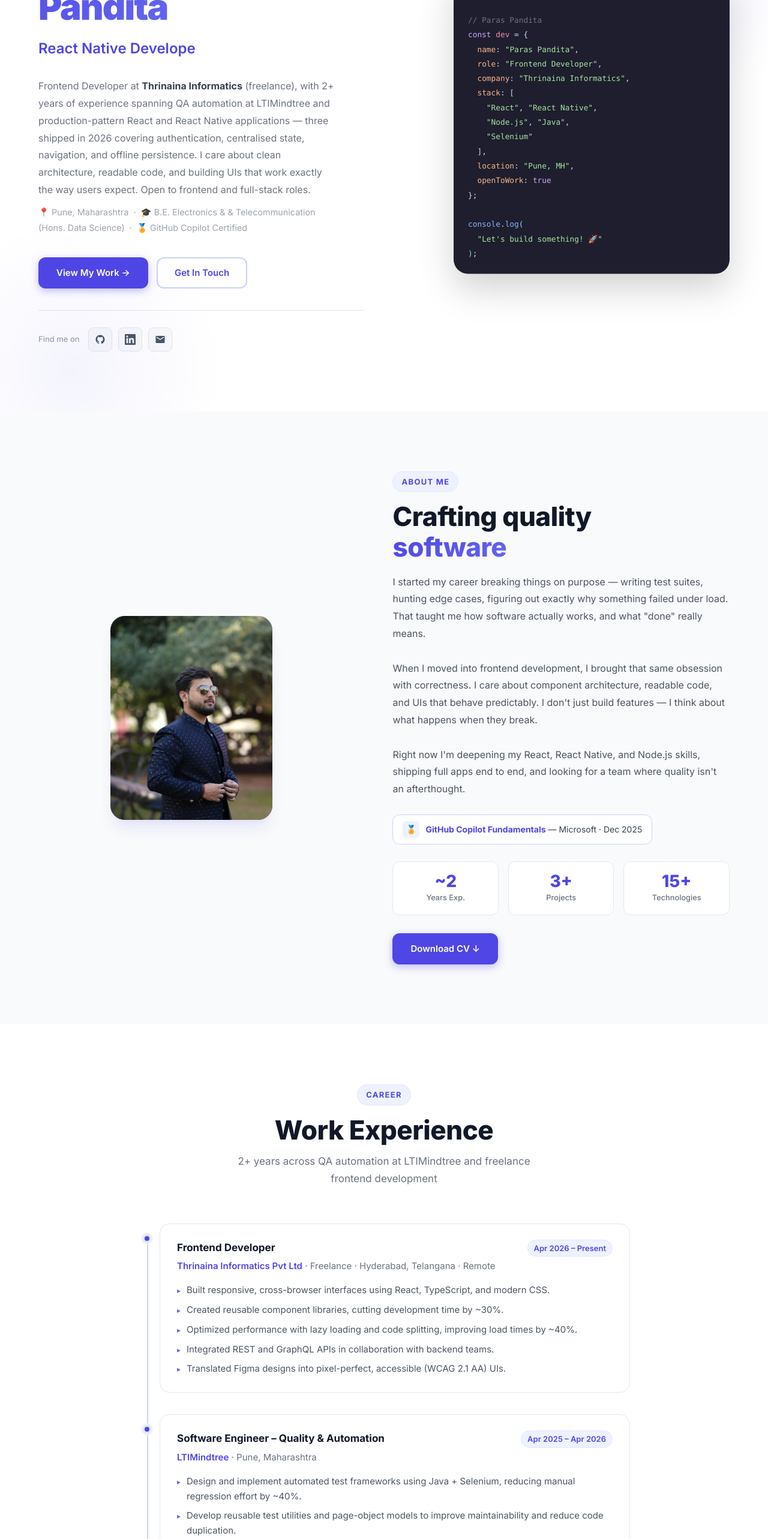
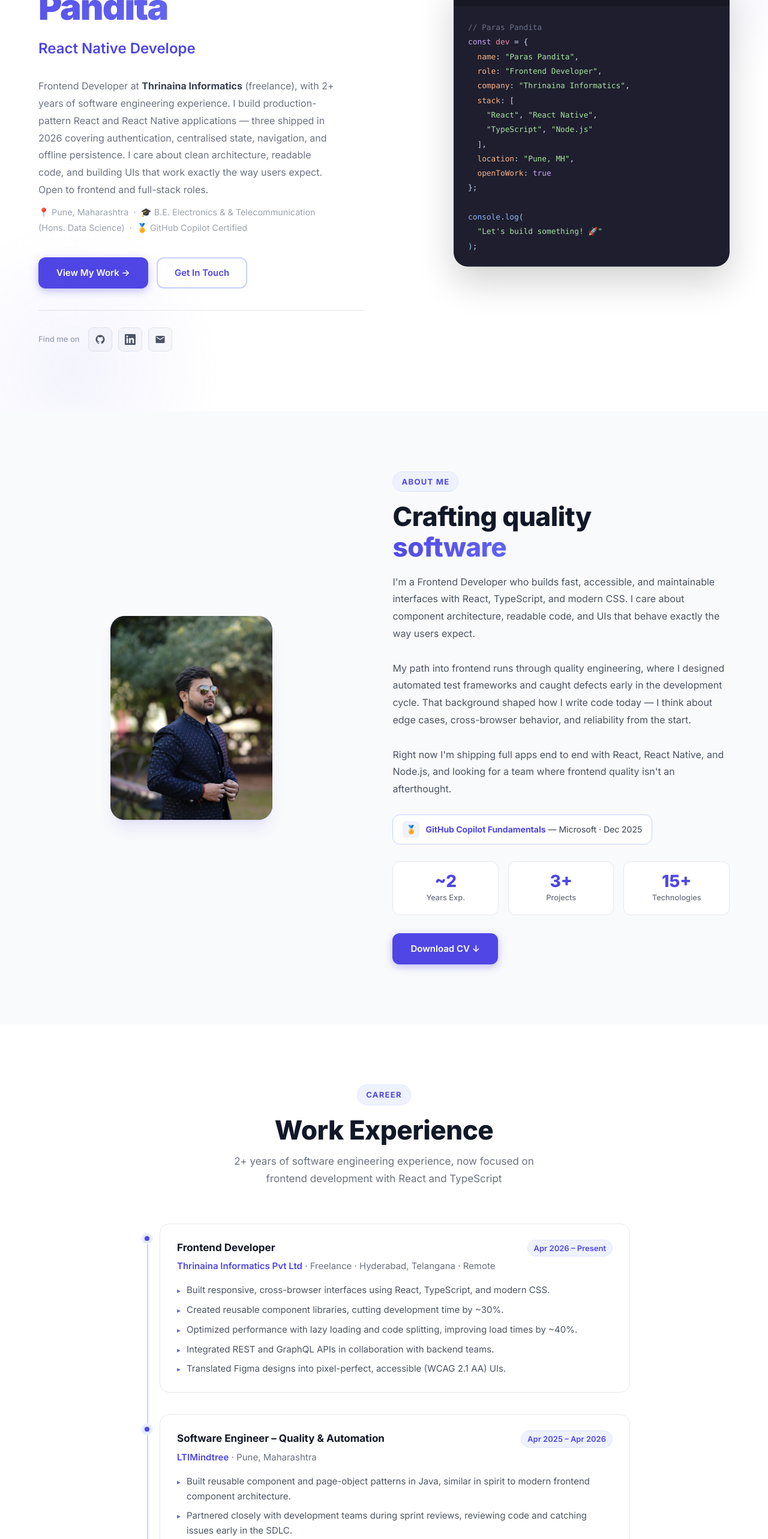
Before and after one commit to Paras-pp/Portfolio, a React (Vite) app in the folder client/: page / in a window 1280 px wide. Shown: the part 220-2786 px from the top of the page at 60% size. Built offline with nearby package versions, Linux system fonts and the light colour scheme.

Commit message:
Shift copy to lead with frontend development, de-emphasize QA framing (#3)

```diff
--- a/client/src/components/About.jsx
+++ b/client/src/components/About.jsx
@@ -53,16 +53,17 @@
             </h2>
 
             <p className="about-bio">
-              I started my career breaking things on purpose — writing test suites, hunting edge cases, figuring out
-              exactly why something failed under load. That taught me how software actually works, and what
-              "done" really means.
+              I'm a Frontend Developer who builds fast, accessible, and maintainable interfaces with
+              React, TypeScript, and modern CSS. I care about component architecture, readable code, and
+              UIs that behave exactly the way users expect.
               <br /><br />
-              When I moved into frontend development, I brought that same obsession with correctness.
-              I care about component architecture, readable code, and UIs that behave predictably.
-              I don't just build features — I think about what happens when they break.
+              My path into frontend runs through quality engineering, where I designed automated test
+              frameworks and caught defects early in the development cycle. That background shaped how I
+              write code today — I think about edge cases, cross-browser behavior, and reliability from
+              the start.
               <br /><br />
-              Right now I'm deepening my React, React Native, and Node.js skills, shipping full apps end to
-              end, and looking for a team where quality isn't an afterthought.
+              Right now I'm shipping full apps end to end with React, React Native, and Node.js, and
+              looking for a team where frontend quality isn't an afterthought.
             </p>
 
             <div className="cert-badge">
--- a/client/src/components/Contact.jsx
+++ b/client/src/components/Contact.jsx
@@ -39,8 +39,8 @@
               <span className="gradient-text">together</span>
             </h2>
             <p className="contact-text">
-              I'm available for immediate joining and open to frontend developer,
-              full-stack, and QA automation roles. Let's connect!
+              I'm available for immediate joining and open to frontend developer
+              and full-stack roles. Let's connect!
             </p>
 
             <div className="contact-items">
--- a/client/src/components/Experience.jsx
+++ b/client/src/components/Experience.jsx
@@ -20,10 +20,9 @@
     company: 'LTIMindtree',
     period: 'Apr 2025 – Apr 2026',
     bullets: [
-      'Design and implement automated test frameworks using Java + Selenium, reducing manual regression effort by ~40%.',
-      'Develop reusable test utilities and page-object models to improve maintainability and reduce code duplication.',
-      'Collaborate with development teams during sprint reviews to identify defects early in the SDLC.',
-      'Leverage GitHub Copilot to accelerate test script development and enforce coding standards across the QA codebase.',
+      'Built reusable component and page-object patterns in Java, similar in spirit to modern frontend component architecture.',
+      'Partnered closely with development teams during sprint reviews, reviewing code and catching issues early in the SDLC.',
+      'Used GitHub Copilot to accelerate tooling development and enforce coding standards across the codebase.',
     ],
   },
   {
@@ -31,10 +30,8 @@
     company: 'LTIMindtree',
     period: 'Nov 2024 – Apr 2025',
     bullets: [
-      'Validated end-to-end application functionality across web and API layers; maintained defect logs in JIRA.',
-      'Actively participated in test planning, test case design, and sprint retrospectives in an Agile environment.',
-      'Contributed to knowledge-sharing sessions on automation frameworks, elevating team capability.',
-      'Maintained high quality standards through systematic regression and sanity test cycles before each release.',
+      'Validated end-to-end application functionality across web and API layers, working closely with engineering teams to resolve issues.',
+      'Participated in sprint planning and retrospectives within an Agile/Scrum workflow.',
     ],
   },
   {
@@ -42,9 +39,7 @@
     company: 'LTIMindtree',
     period: 'Aug 2024 – Nov 2024',
     bullets: [
-      'Completed structured training in Java, Selenium, and software testing methodologies within SDLC/STLC frameworks.',
-      'Assisted senior engineers in test execution, defect documentation, and test environment setup.',
-      'Built foundational knowledge in automation basics and contributed to test data preparation.',
+      'Completed structured training in Java and software engineering fundamentals, then supported senior engineers on live projects.',
     ],
   },
 ]
@@ -71,7 +66,7 @@
           <span className="section-label">Career</span>
           <h2 className="section-title">Work Experience</h2>
           <p className="section-subtitle">
-            2+ years across QA automation at LTIMindtree and freelance frontend development
+            2+ years of software engineering experience, now focused on frontend development with React and TypeScript
           </p>
         </div>
 
--- a/client/src/components/Hero.jsx
+++ b/client/src/components/Hero.jsx
@@ -72,10 +72,10 @@
             <p className="hero-description">
               Frontend Developer at{' '}
               <strong style={{ color: 'var(--gray-700)' }}>Thrinaina Informatics</strong>{' '}
-              (freelance), with 2+ years of experience spanning QA automation at LTIMindtree and
-              production-pattern React and React Native applications — three shipped in 2026 covering
-              authentication, centralised state, navigation, and offline persistence. I care about clean
-              architecture, readable code, and building UIs that work exactly the way users expect. Open
+              (freelance), with 2+ years of software engineering experience. I build production-pattern
+              React and React Native applications — three shipped in 2026 covering authentication,
+              centralised state, navigation, and offline persistence. I care about clean architecture,
+              readable code, and building UIs that work exactly the way users expect. Open
               to frontend and full-stack roles.
               <span style={{ display: 'block', marginTop: '10px', fontSize: '0.9rem', color: 'var(--gray-400)' }}>
                 📍 Pune, Maharashtra &nbsp;·&nbsp; 🎓 B.E. Electronics & &amp; Telecommunication (Hons. Data Science) &nbsp;·&nbsp; 🏅 GitHub Copilot Certified
@@ -117,8 +117,7 @@
                 <span className="code-line">{'  '}<span className="c-prop">company</span><span className="c-punct">: </span><span className="c-string">"Thrinaina Informatics"</span><span className="c-punct">,</span></span>
                 <span className="code-line">{'  '}<span className="c-prop">stack</span><span className="c-punct">: [</span></span>
                 <span className="code-line">{'    '}<span className="c-string">"React"</span><span className="c-punct">, </span><span className="c-string">"React Native"</span><span className="c-punct">,</span></span>
-                <span className="code-line">{'    '}<span className="c-string">"Node.js"</span><span className="c-punct">, </span><span className="c-string">"Java"</span><span className="c-punct">,</span></span>
-                <span className="code-line">{'    '}<span className="c-string">"Selenium"</span></span>
+                <span className="code-line">{'    '}<span className="c-string">"TypeScript"</span><span className="c-punct">, </span><span className="c-string">"Node.js"</span></span>
                 <span className="code-line">{'  '}<span className="c-punct">],</span></span>
                 <span className="code-line">{'  '}<span className="c-prop">location</span><span className="c-punct">: </span><span className="c-string">"Pune, MH"</span><span className="c-punct">,</span></span>
                 <span className="code-line">{'  '}<span className="c-prop">openToWork</span><span className="c-punct">: </span><span className="c-keyword">true</span></span>
--- a/client/src/components/Skills.jsx
+++ b/client/src/components/Skills.jsx
@@ -17,19 +17,19 @@
     skills: ['Node.js', 'Express.js', 'REST APIs'],
   },
   {
-    icon: '🧪',
-    title: 'Testing',
-    skills: ['Selenium WebDriver', 'JUnit', 'Test Automation', 'Regression Testing', 'Functional Testing'],
-  },
-  {
     icon: '🔧',
     title: 'Tools',
-    skills: ['Git', 'GitHub', 'GitHub Copilot', 'VS Code', 'Netlify', 'JIRA'],
+    skills: ['Git', 'GitHub', 'GitHub Copilot', 'VS Code', 'Netlify'],
   },
   {
     icon: '📐',
     title: 'Concepts',
-    skills: ['SDLC / STLC', 'Agile / Scrum', 'CI/CD Fundamentals', 'OOP', 'Data Science'],
+    skills: ['Agile / Scrum', 'CI/CD Fundamentals', 'OOP', 'Data Science'],
+  },
+  {
+    icon: '🧪',
+    title: 'Test Automation',
+    skills: ['Selenium WebDriver', 'JUnit', 'Regression Testing'],
   },
 ]
 
@@ -55,7 +55,7 @@
           <span className="section-label">Expertise</span>
           <h2 className="section-title">Technical Skills</h2>
           <p className="section-subtitle">
-            Technologies and tools I work with across development, testing, and automation
+            Technologies and tools I work with across frontend and full-stack development
           </p>
         </div>
 
```
